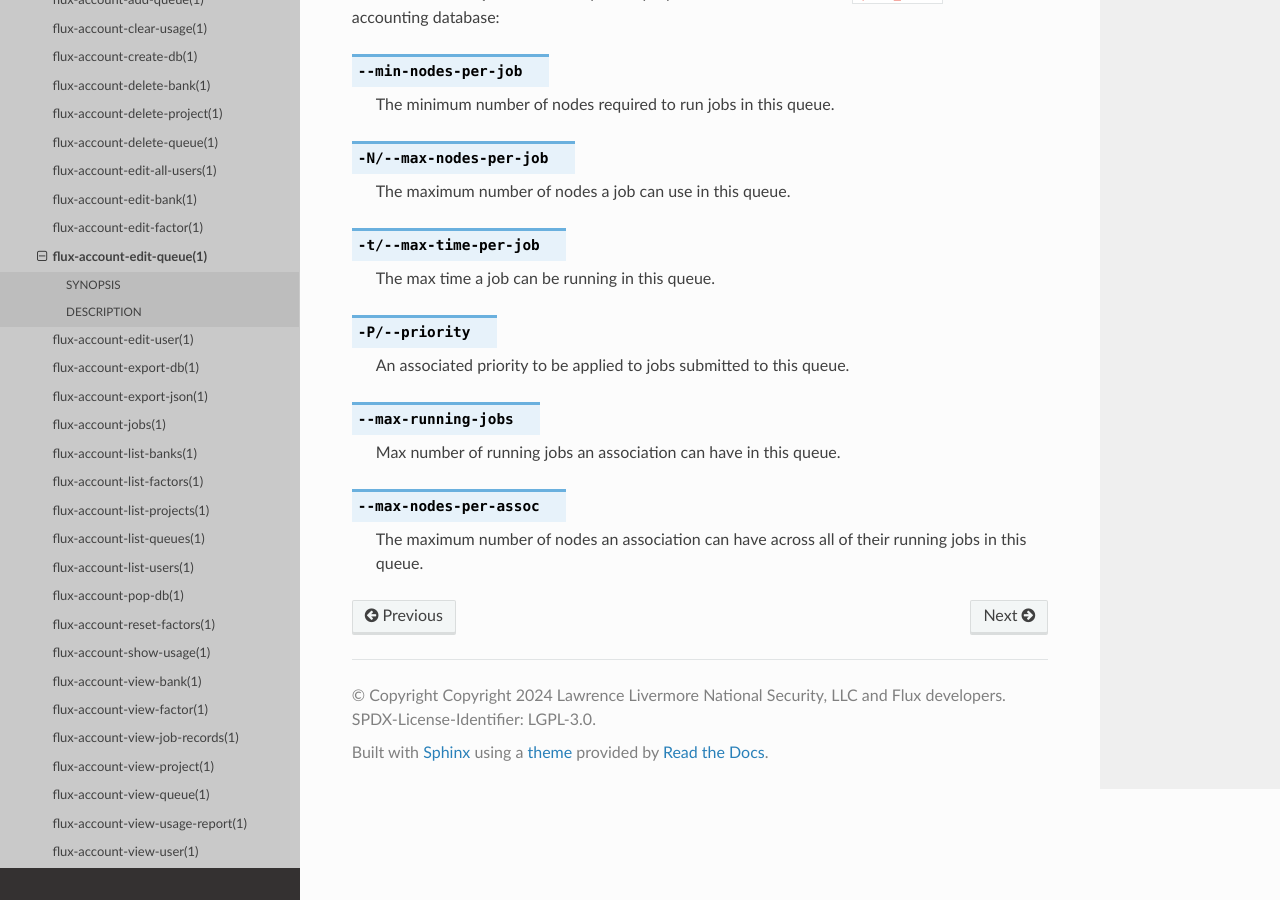
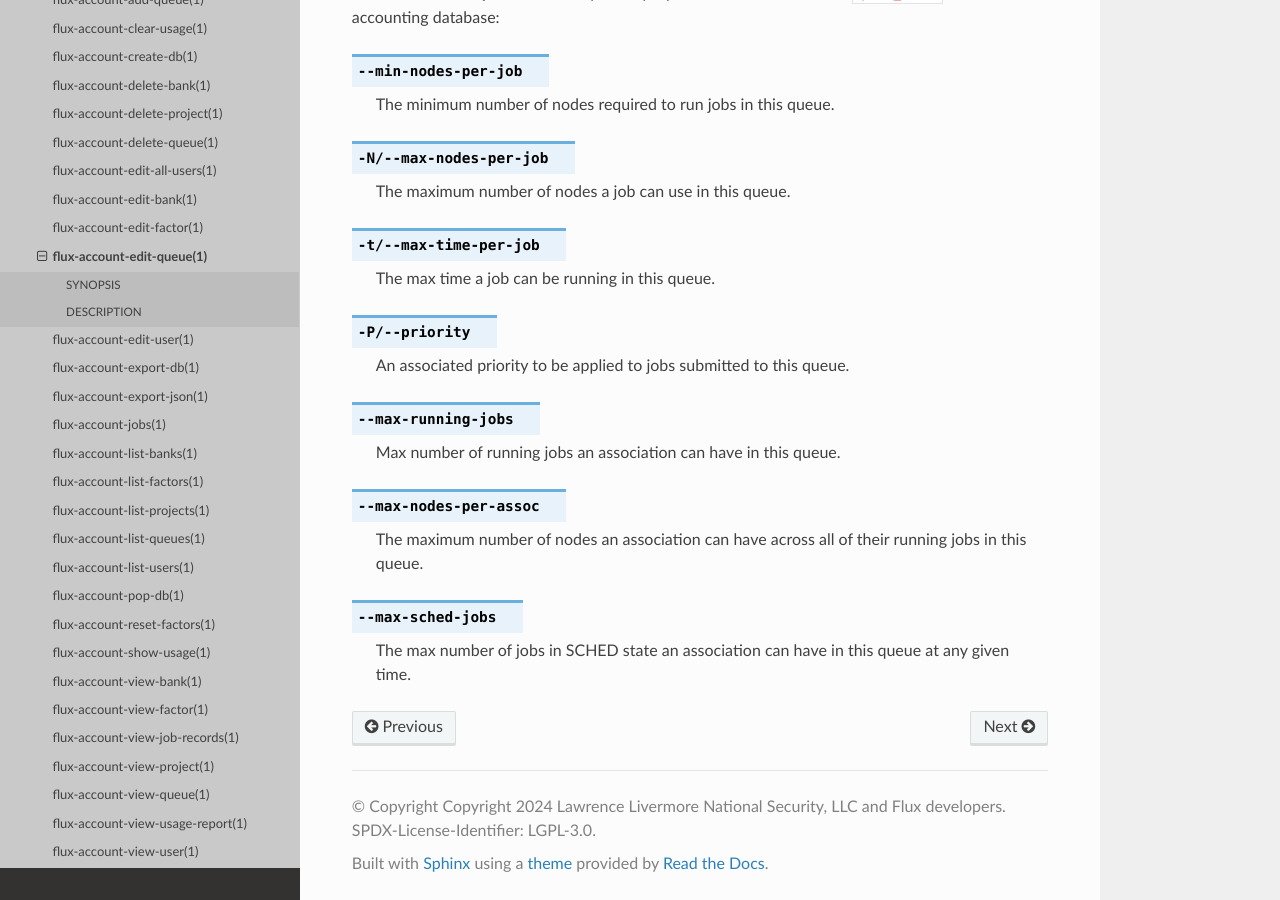
Before and after one commit to flux-framework/flux-accounting, a Sphinx documentation site: the page built from doc/man1/flux-account-edit-queue.rst, in a window 1280 px wide and 900 px high, scrolled down 512 px. Built offline with Sphinx 7.4.7 and the Read the Docs theme 3.1.0, drawn with Linux system fonts in a browser that asks for light colours; pages that are not in the unit, such as notebooks, are missing from menus.

Commit message:
doc: update man(1) pages with --max-sched-jobs
Problem: The add-queue and edit-queue man(1) pages do not list the
--max-sched-jobs optional argument.

Update the man(1) pages with the new optional argument.

```diff
--- a/doc/man1/flux-account-add-queue.rst
+++ b/doc/man1/flux-account-add-queue.rst
@@ -49,6 +49,11 @@
     The maximum number of nodes an association can have across all of their
     running jobs in this queue.
 
+.. option:: --max-sched-jobs
+
+    The max number of jobs in SCHED state an association can have in this queue
+    at any given time.
+
 .. _flux-core: https://flux-framework.readthedocs.io/projects/flux-core/en/latest/man5/flux-config-queues.html
 
 .. _flux-sched: https://flux-framework.readthedocs.io/projects/flux-sched/en/latest/man5/flux-config-sched-fluxion-qmanager.html
--- a/doc/man1/flux-account-edit-queue.rst
+++ b/doc/man1/flux-account-edit-queue.rst
@@ -48,6 +48,11 @@
     The maximum number of nodes an association can have across all of their
     running jobs in this queue.
 
+.. option:: --max-sched-jobs
+
+    The max number of jobs in SCHED state an association can have in this queue
+    at any given time.
+
 .. _flux-core: https://flux-framework.readthedocs.io/projects/flux-core/en/latest/man5/flux-config-queues.html
 
 .. _flux-sched: https://flux-framework.readthedocs.io/projects/flux-sched/en/latest/man5/flux-config-sched-fluxion-qmanager.html
```
